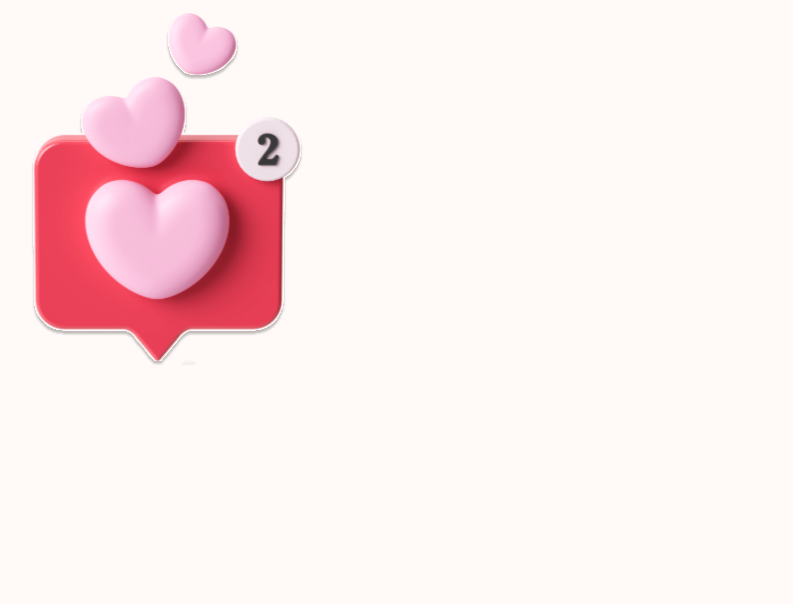
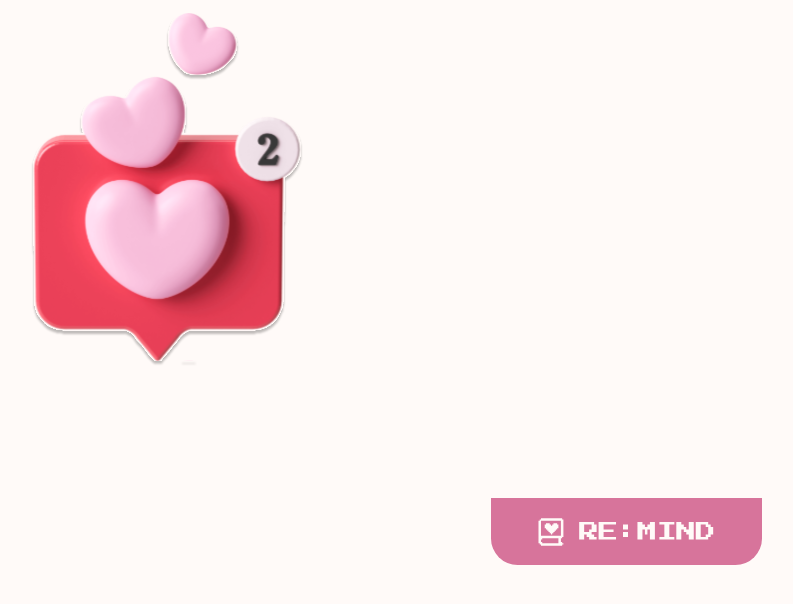
Before and after one commit to 2025-REMIND/REMIND-Frontend, a React (Create React App) app in the folder remind/: page / in a window 1280 px wide. Shown: the part 3560-4164 px from the top of the page, without its empty margins (473-1266 px from the left). Before the commit the page ends 4058 px from the top, so only its background shows below. Built offline with nearby package versions, Linux system fonts and the light colour scheme; a web font is replaced by a local one.

Commit message:
✨ MemoryRecord 컴포넌트 및 스타일 추가

```diff
--- a/remind/src/App.js
+++ b/remind/src/App.js
@@ -1,3 +1,4 @@
+import MemoryRecord from "./components/memoryrecord/MemoryRecord";
 import MainHome from "./pages/MainHome";
 import GlobalStyle from "./styles/globalStyles";
 
@@ -6,6 +7,7 @@ function App() {
     <>
       <GlobalStyle />
       <MainHome />
+      <MemoryRecord />
     </>
   );
 }
--- /dev/null
+++ b/remind/src/components/memoryrecord/MemoryRecord.jsx
@@ -0,0 +1,12 @@
+import * as S from "./MemoryRecord.style";
+import HOME from "../../assets/memoryrecord/remind.svg";
+
+export default function MemoryRecord() {
+    return (
+        <S.RecordLayout>
+            <S.LogoBox>
+                <S.Logo src = { HOME } />
+            </S.LogoBox>
+        </S.RecordLayout>
+    )
+}
--- /dev/null
+++ b/remind/src/components/memoryrecord/MemoryRecord.style.js
@@ -0,0 +1,24 @@
+import styled from "styled-components";
+
+export const RecordLayout = styled.div`
+    position: relative;
+    width: 100vw;
+    height: 56.25vw;
+`
+
+export const LogoBox = styled.div`
+    position: absolute;
+    display: flex;
+    justify-content: center;
+    align-items: center;
+    width: 21.14vw;
+    height: 5.20vw;
+    right: 3.54vw;
+    border-radius: 0vw 0vw 2.08vw 2.08vw;
+    background-color: #D7749B;
+`
+
+export const Logo = styled.img`
+    width: 14.06vw;
+    height: 2.34vw;
+`
```
Also changed, not shown: remind/src/assets/memoryrecord/remind.svg (added).
